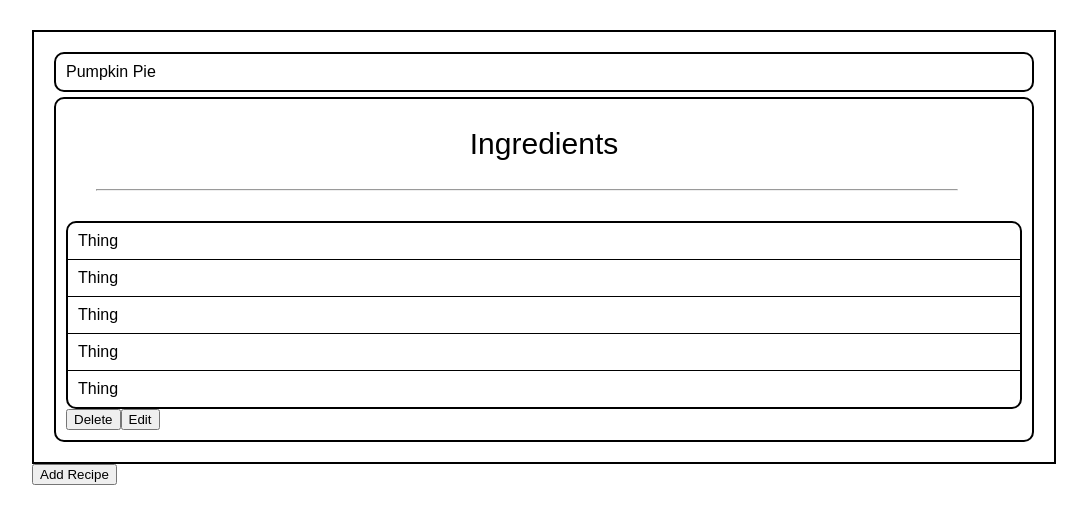
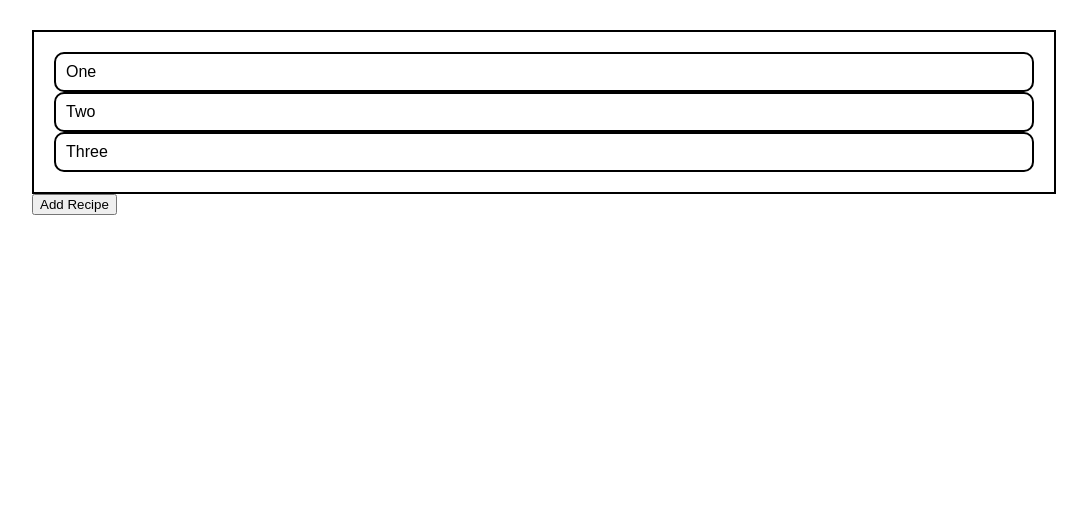
Before and after one commit to mattchere/recipe-box, a React (Create React App) app: page / in a window 1280 px wide. Shown: the top 524 px of the page, without its empty margins (96-1183 px from the left). Built offline with nearby package versions, Linux system fonts and the light colour scheme.

Commit message:
Enable hiding and showing of ingredients for each recipe

```diff
--- a/src/App.js
+++ b/src/App.js
@@ -3,10 +3,50 @@ import './App.css';
 import RecipeList from './components/RecipeList';
 
 class App extends Component {
+  constructor(props) {
+    super(props);
+    this.state = {
+      recipes: [{
+        title: 'One',
+        ingredients: ['test', 'test', 'test'],
+        hidden: true
+      },
+      {
+        title: 'Two',
+        ingredients: ['test', 'test', 'test'],
+        hidden: true
+      },
+      {
+        title: 'Three',
+        ingredients: ['test', 'test', 'test'],
+        hidden: true
+      }]
+    }
+    this.hideIngredients = this.hideIngredients.bind(this);
+  }
+
+  hideIngredients(title) {
+    const newRecipes =
+      this.state.recipes.map(recipe => {
+        if (recipe.title === title) {
+          return {
+            title: recipe.title,
+            ingredients: recipe.ingredients,
+            hidden: recipe.hidden ? false : true
+          }
+        }
+        return recipe
+      });
+
+    this.setState({
+      recipes: newRecipes
+    });
+  }
+
   render() {
     return (
       <div className="App">
-        <RecipeList />
+        <RecipeList recipes={this.state.recipes} hide={this.hideIngredients} />
         <button>Add Recipe</button>
       </div>
     );
--- a/src/components/IngredientList.js
+++ b/src/components/IngredientList.js
@@ -4,15 +4,13 @@ import '../App.css';
 class IngredientList extends Component {
   render() {
     return (
-      <div className={this.props.shouldHide ? 'hidden ingredient-container': 'ingredient-container'}>
+      <div className={this.props.hidden ? 'hidden ingredient-container': 'ingredient-container'}>
         <h1 className="ingredient-title">Ingredients</h1>
         <hr />
         <ul className="ingredient-list">
-          <li>Thing</li>
-          <li>Thing</li>
-          <li>Thing</li>
-          <li>Thing</li>
-          <li>Thing</li>
+          {this.props.ingredients.map(ing => {
+            return <li>{ing}</li>
+          })}
         </ul>
         <button>Delete</button>
         <button>Edit</button>
--- a/src/components/Recipe.js
+++ b/src/components/Recipe.js
@@ -3,15 +3,25 @@ import '../App.css';
 import IngredientList from './IngredientList';
 
 class Recipe extends Component {
+  constructor(props) {
+    super(props);
+    this.handleClick = this.handleClick.bind(this);
+  }
+
+  handleClick(event) {
+    this.props.hide(this.props.title);
+  }
+
+
   render() {
     return (
       <div>
-        <a className="recipe-link">
+        <a className="recipe-link" onClick={this.handleClick}>
           <div className="recipe-name">
-            <h1>Pumpkin Pie</h1>
+            <h1>{this.props.title}</h1>
           </div>
         </a>
-        <IngredientList shouldHide={false} />
+        <IngredientList hidden={this.props.hidden} ingredients={this.props.ingredients} />
       </div>
     );
   }
--- a/src/components/RecipeList.js
+++ b/src/components/RecipeList.js
@@ -6,7 +6,9 @@ class RecipeList extends Component {
     return (
       <div className="recipe-list">
         <ul>
-          <li><Recipe /></li>
+          {this.props.recipes.map((rec, i) => {
+            return <li><Recipe title={rec.title} ingredients={rec.ingredients} hidden={rec.hidden} hide={this.props.hide} key={i} /></li>
+          })}
         </ul>
       </div>
     )
```
